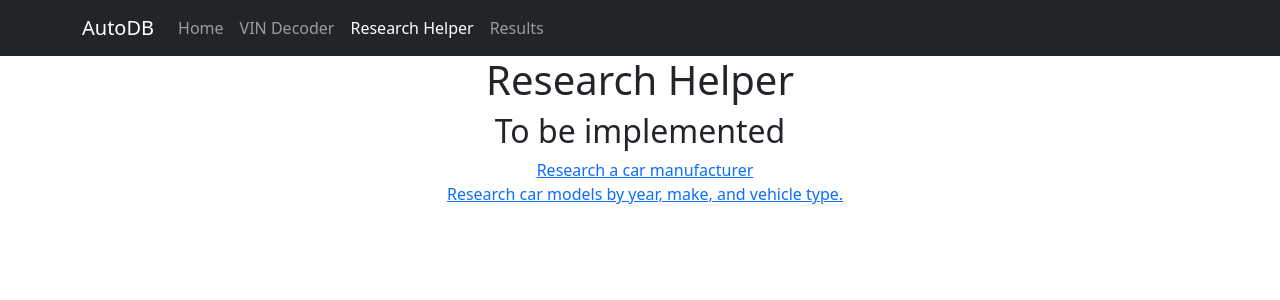
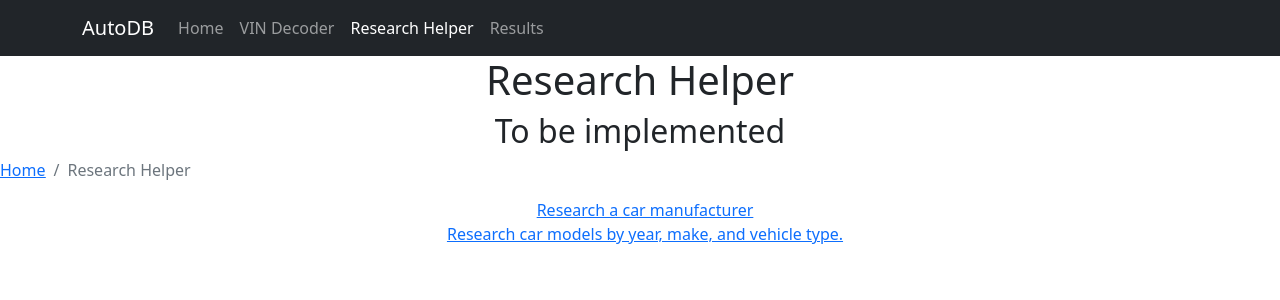
Before and after one commit to regular-polygon/Auto_Data, a React (Create React App) app in the folder react_frontend/: page /research in a window 1280 px wide. Shown: the top 300 px of the page. Built offline with nearby package versions, Linux system fonts and the light colour scheme.

Commit message:
Small updates in preparation for infobox microservice integration.

```diff
--- a/react_frontend/src/App.js
+++ b/react_frontend/src/App.js
@@ -10,7 +10,7 @@ import HomePage from './pages/HomePage';
 import VINDecoderPage from './pages/VINDecoderPage';
 import ResearchHelperPage from './pages/ResearchHelperPage';
 import DecoderResultsPage from './pages/DecoderResultsPage';
-
+import ManufacturersPage from './pages/ManufacturersPage';
 
 function App() {
   // lift data from VIN Decoder Page
@@ -26,6 +26,7 @@ function App() {
         <Route path="/decode" element = {<VINDecoderPage set_vehicle_data={set_vehicle_data} search_history={search_history} set_search_history={set_search_history}/>}/>
         <Route path="/research" element = {<ResearchHelperPage/>}/>
         <Route path="/decoderresults" element = {<DecoderResultsPage vehicle_data={vehicle_data}/>}/>
+        <Route path="/research/manufacturers" element = {<ManufacturersPage/>}/>
       </Routes>
       </BrowserRouter>
     </div>
--- /dev/null
+++ b/react_frontend/src/pages/ManufacturersPage.js
@@ -0,0 +1,17 @@
+import React from "react";
+import {Link} from 'react-router-dom';
+import Breadcrumb from "react-bootstrap/Breadcrumb";
+
+function ManufacturersPage(){
+
+    return (
+        <>
+        <Breadcrumb>
+            <Breadcrumb.Item><Link to="/">Home</Link></Breadcrumb.Item>
+            <Breadcrumb.Item active>Research Helper</Breadcrumb.Item>
+        </Breadcrumb>
+        </>
+    )
+}
+
+export default ManufacturersPage;
--- a/react_frontend/src/pages/ResearchHelperPage.js
+++ b/react_frontend/src/pages/ResearchHelperPage.js
@@ -1,12 +1,17 @@
 import React from 'react';
 import {Link} from 'react-router-dom';
+import Breadcrumb from 'react-bootstrap/Breadcrumb';
 
 function ResearchHelperPage() {
     return (
         <div>
             <h1>Research Helper</h1>
             <h2>To be implemented</h2>
-            <div><Link to="/research/manufacturer" className="NavElement">Research a car manufacturer</Link></div>
+            <Breadcrumb>
+                <Breadcrumb.Item><Link to="/">Home</Link></Breadcrumb.Item>
+                <Breadcrumb.Item active>Research Helper</Breadcrumb.Item>
+            </Breadcrumb>
+            <div><Link to="/research/manufacturers" className="NavElement">Research a car manufacturer</Link></div>
             <div><Link to="/research/models" className="NavElement">Research car models by year, make, and vehicle type.</Link></div>
         </div>
     )
--- a/react_frontend/src/pages/VINDecoderPage.js
+++ b/react_frontend/src/pages/VINDecoderPage.js
@@ -20,13 +20,14 @@ function VINDecoderPage({set_vehicle_data, search_history, set_search_history}){
         }
         console.log("post payload", payload);
 
-        // handle search history update
+        // retain a record of the three most recent searches
         if (search_history.length < 3) {
             set_search_history(search_history.concat(payload["vin_input"]));
         } else {
             set_search_history(search_history.slice(-2).concat(payload["vin_input"]));
         }
 
+        // call the microservice.
         const response = await fetch("/api/VINLookup", {
             method: "POST",
             body: JSON.stringify(payload),
@@ -35,6 +36,7 @@ function VINDecoderPage({set_vehicle_data, search_history, set_search_history}){
               }
         });
 
+        // handle the microservice response.
         if (response.ok) {
             const res_data = await response.json()
             console.log("response", res_data);
```
Also changed, not shown: react_frontend/src/pages/DecoderResultsPage.js (+6 -1 lines), 2 other files (tests, documents, lock files or other folders).
